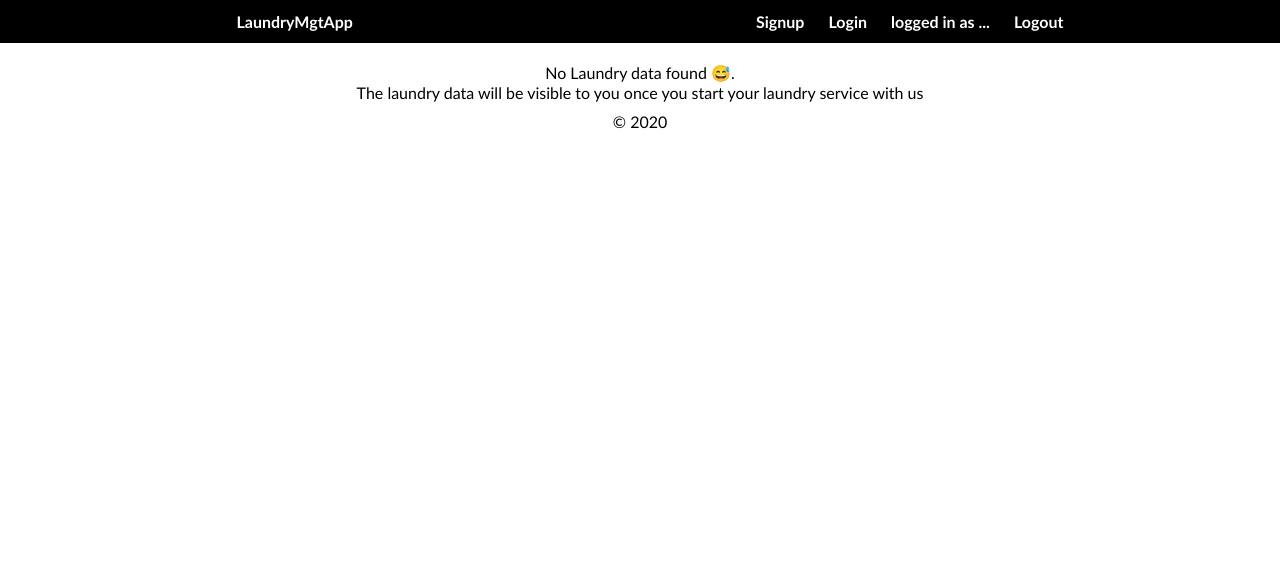
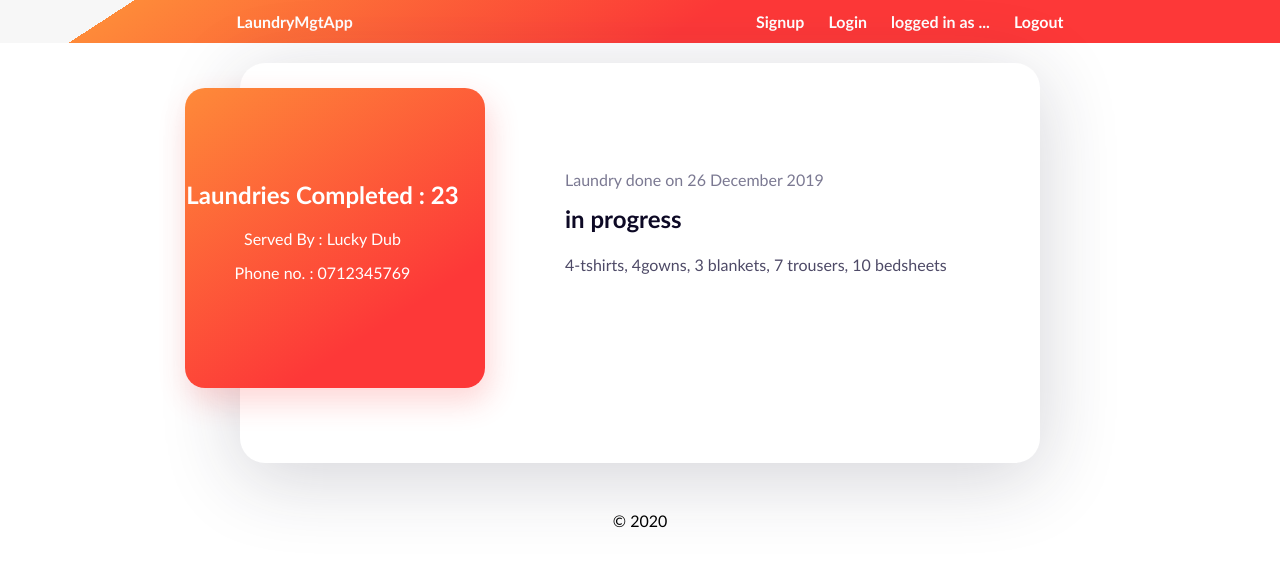
Before and after one commit to jmalisha/laundrymgtapp, a PHP site: page /client/index.php in a window 1280 px wide. Shown: the top 567 px of the page. Run offline with PHP 8.4, Linux system fonts and the light colour scheme.

Commit message:
style laundry list

```diff
--- a/client/header.php
+++ b/client/header.php
@@ -10,6 +10,8 @@ define('CSS_PATH', '../styles/css/'); //define CSS path
     <title>Laundry Mgt App</title>
     <link rel="stylesheet" href="../styles/app.css" type="text/css">
     <link rel="stylesheet" href="../styles/client/client.css" type="text/css">
+    <link rel="stylesheet" href="../styles/admin/laundries.css" type="text/css">
+
 </head>
 
 <body>
--- a/client/index.php
+++ b/client/index.php
@@ -1,5 +1,5 @@
 <?php include('./header.php') ?>
-<div class="clientcontainer">
+<!-- <div class="clientcontainer">
     <p>
         No Laundry data found 😅.
     </p>
@@ -7,5 +7,23 @@
         The laundry data will be visible to you once you start your laundry service
         with us
     </p>
+</div> -->
+<div class="wrapper">
+    <div class="wrapper-item">
+        <div class="item-img">
+            <div class="content">
+                <h2 class="content-title" style="color: white">Laundries Completed : 23</h2>
+                <p class="content-date" style="color: white">Served By : Lucky Dub</p>
+                <p class="content-date" style="color: white">Phone no. : 0712345769</p>
+            </div>
+        </div>
+        <div class="content-wrapper">
+            <span class="content-date">Laundry done on 26 December 2019</span>
+            <div class="content-title">in progress</div>
+            <div class="content-text">4-tshirts, 4gowns, 3 blankets, 7 trousers, 10 bedsheets </div>
+        </div>
+    </div>
 </div>
+<br />
+<br />
 <?php include('./footer.php') ?>
--- /dev/null
+++ b/styles/admin/laundries.css
@@ -0,0 +1,140 @@
+.wrapper {
+  width: 95%;
+  position: relative;
+  max-width: 800px;
+  margin: auto;
+  background: #fff;
+  box-shadow: 0px 14px 80px rgba(34, 35, 58, 0.2);
+  padding: 25px;
+  border-radius: 25px;
+  height: 400px;
+  transition: all 0.3s;
+}
+@media screen and (max-width: 992px) {
+  .wrapper {
+    max-width: 680px;
+    height: 400px;
+  }
+}
+@media screen and (max-width: 768px) {
+  .wrapper {
+    min-height: 500px;
+    height: auto;
+    margin: 180px auto;
+  }
+}
+@media screen and (max-height: 500px) and (min-width: 992px) {
+  .wrapper {
+    height: 350px;
+  }
+}
+.wrapper-item {
+  display: flex;
+  align-items: center;
+}
+@media screen and (max-width: 768px) {
+  .wrapper-item {
+    flex-direction: column;
+  }
+}
+.item-img {
+  width: 300px;
+  display: flex;
+  justify-content: center;
+  align-items: center;
+  flex-wrap: wrap;
+  text-align: center;
+  color: white;
+  flex-shrink: 0;
+  height: 300px;
+  background-image: linear-gradient(147deg, #fe8a39 0%, #fd3838 74%);
+  box-shadow: 4px 13px 30px 1px rgba(252, 56, 56, 0.2);
+  border-radius: 20px;
+  transform: translateX(-80px);
+  overflow: hidden;
+}
+.item-img:after {
+  content: "";
+  position: absolute;
+  top: 0;
+  left: 0;
+  width: 100%;
+  height: 100%;
+  border-radius: 20px;
+  opacity: 0.8;
+}
+.item-img img {
+  width: 100%;
+  height: 100%;
+  object-fit: cover;
+  display: block;
+  opacity: 0;
+  border-radius: 20px;
+  transition: all 0.3s;
+}
+@media screen and (max-width: 768px) {
+  .item-img {
+    transform: translateY(-50%);
+    width: 90%;
+  }
+}
+@media screen and (max-width: 576px) {
+  .item-img {
+    width: 95%;
+  }
+}
+@media screen and (max-height: 500px) and (min-width: 992px) {
+  .item-img {
+    height: 270px;
+  }
+}
+.item-img {
+  padding-right: 25px;
+}
+@media screen and (max-width: 768px) {
+  .content-wrapper {
+    margin-top: -80px;
+    text-align: center;
+    padding: 0 30px;
+  }
+}
+@media screen and (max-width: 576px) {
+  .content-wrapper {
+    padding: 0;
+  }
+}
+.content-date {
+  color: #7b7992;
+  margin-bottom: 15px;
+  display: block;
+  font-weight: 500;
+}
+.content-title {
+  font-size: 24px;
+  font-weight: 700;
+  color: #0d0925;
+  margin-bottom: 20px;
+}
+.content-text {
+  color: #4e4a67;
+  margin-bottom: 30px;
+  line-height: 1.5em;
+}
+.content-button {
+  display: inline-flex;
+  background-image: linear-gradient(147deg, #fe8a39 0%, #fd3838 74%);
+  padding: 15px 35px;
+  border-radius: 50px;
+  color: #fff;
+  box-shadow: 0px 14px 80px rgba(252, 56, 56, 0.4);
+  text-decoration: none;
+  font-weight: 500;
+  justify-content: center;
+  text-align: center;
+  letter-spacing: 1px;
+}
+@media screen and (max-width: 576px) {
+  .content-button {
+    width: 100%;
+  }
+}
--- a/styles/app.css
+++ b/styles/app.css
@@ -13,7 +13,12 @@ nav {
   display: flex;
   justify-content: space-around;
   padding: 12px 25px;
-  background: #000000;
+  background-image: linear-gradient(
+    147deg,
+    #f7f7f7 10%,
+    #fe8a39 10%,
+    #fd3838 54%
+  );
   margin-bottom: 20px;
 }
 nav a {
@@ -30,12 +35,6 @@ nav a {
   margin: 10px auto;
   border-radius: 3px;
 }
-.container .alert.danger {
-  background: red;
-}
-.container .alert.success {
-  background: green;
-}
 /*  */
 footer {
   margin-top: 10px;
```
Also changed, not shown: admin/header.php (+11 -0 lines), admin/index.php (+10 -1 lines), admin/pages/laundries.php (+19 -0 lines), styles/admin/navbar.css (added, +108 -0 lines).
